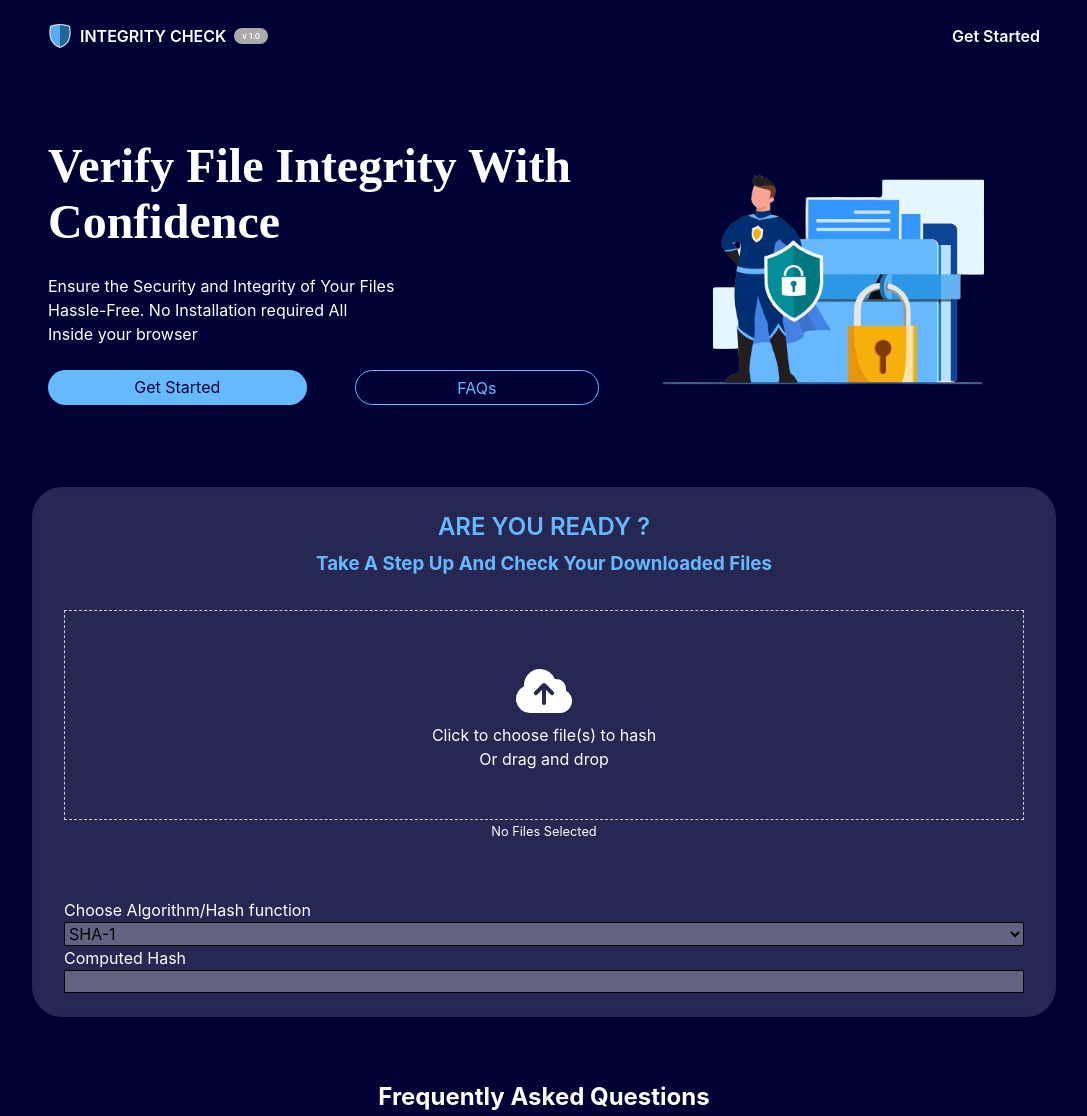
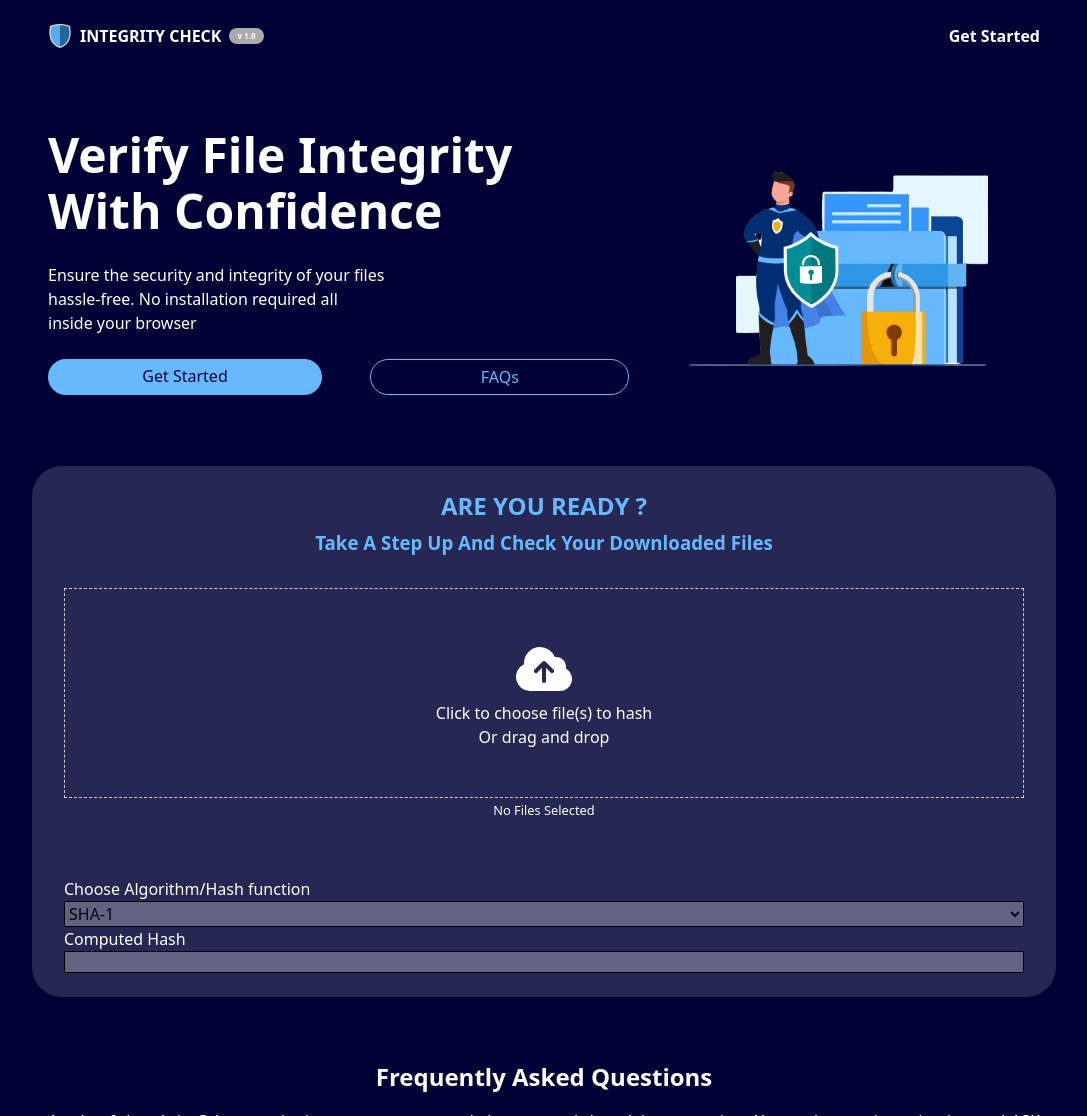
Before and after one commit to el-amine-404/integrity-checker, a plain HTML site: page index.html in a window 1280 px wide. Shown: the top 1116 px of the page, without its empty margins (96-1183 px from the left). Drawn offline with Linux system fonts and the light colour scheme.

Commit message:
correct use of text-transform property and fix font-family and font-weight for some elements

```diff
--- a/assets/styles/style.css
+++ b/assets/styles/style.css
@@ -55,9 +55,13 @@ body {
   background-color: var(--clr-dark);
   color: var(--clr-light);
   /* I went from using web fonts to self hosting to using system fonts 🤣 all for better loading speed. */
+  /* SOURCE: vscode auto completion 😇 */
   /* font-family: system-ui, -apple-system, BlinkMacSystemFont, 'Segoe UI', Roboto, Oxygen, Ubuntu, Cantarell, 'Open Sans', 'Helvetica Neue', sans-serif; */
   /* SOURCE: https://systemfontstack.com/ */
-  font-family: -apple-system, BlinkMacSystemFont, avenir next, avenir, segoe ui, helvetica neue, helvetica, Cantarell, Ubuntu, roboto, noto, arial, sans-serif;
+  /* font-family: -apple-system, BlinkMacSystemFont, avenir next, avenir, segoe ui, helvetica neue, helvetica, Cantarell, Ubuntu, roboto, noto, arial, sans-serif; */
+  /* SOURCE: https://modernfontstacks.com/ */
+  font-family: system-ui, sans-serif;
+  font-weight: normal;
 }
 
 /* || UTILITIES */
@@ -97,7 +101,6 @@ body {
 
 /* || Blocks */
 /* aka components */
-
 
 /*
 =====
@@ -200,8 +203,8 @@ BLOCK: hero
 
 .hero__title {
   font-size: 3rem;
-  font-family: 'Outfit';
   font-weight: 600;
+  text-transform: capitalize;
 }
 
 .hero__wrapper-buttons {
@@ -209,26 +212,26 @@ BLOCK: hero
   gap: 3rem;
 }
 
+.hero__btn {
+  border-radius: 50px;
+  flex-grow: 1;
+  font-weight: 500;
+  padding: 0.3rem 0;
+  text-align: center;
+  width: min-content;
+}
+
 .hero__btn--fill {
   background-color: var(--clr-blue);
   color: var(--clr-dark);
-  border-radius: 50px;
-  flex-grow: 1;
-  text-align: center;
-  width: min-content;
-  padding: 0.3rem 0;
+  text-transform: capitalize;
 }
 
 .hero__btn--ghost {
   background-color: var(--clr-dark);
   color: var(--clr-blue);
-  border-radius: 50px;
   border: 1px solid var(--clr-blue);
   transition-duration: 0.4s;
-  flex-grow: 1;
-  text-align: center;
-  width: min-content;
-  padding: 0.3rem 0;
 }
 
 .hero__btn--ghost:hover {
@@ -270,6 +273,7 @@ BLOCK: form
   font-weight: 600;
   text-align: center;
   margin-bottom: 0.5rem;
+  text-transform: uppercase;
 }
 
 .form__sub-title {
@@ -277,6 +281,7 @@ BLOCK: form
   text-align: center;
   margin-bottom: 2rem;
   color: var(--clr-blue);
+  text-transform: capitalize;
 }
 
 .visually-hidden {
@@ -409,6 +414,7 @@ BLOCK: form
 
 .faqs__title {
   text-align: center;
+  text-transform: capitalize;
 }
 
 .faqs__description {
--- a/index.html
+++ b/index.html
@@ -17,13 +17,13 @@
       <ul class="header__left-nav">
         <img class="header__icon" src="./assets/icons/favicon.svg" alt="Integrity checker icon" />
         <li class="header__link li">
-          <a class="a header__title" href="?">INTEGRITY CHECK</a>
+          <a class="a header__title" href="?">integrity check</a>
         </li>
         <p class="header__verion">v 1.0</p>
       </ul>
       <ul class="header__right-nav">
         <li class="header__link li">
-          <a class="a a--underline" href="#get-started">Get started</a>
+          <a class="a a--underline" href="#get-started">get started</a>
         </li>
       </ul>
     </nav>
@@ -32,15 +32,15 @@
   <main>
     <section class="hero container">
       <div class="hero__wrapper-title-desc-btn">
-        <h1 class="hero__title">Verify File Integrity With Confidence</h1>
+        <h1 class="hero__title">verify file integrity with confidence</h1>
         <p class="hero__description">
-          Ensure the Security and Integrity of Your Files <br />Hassle-Free.
-          No Installation required All<br />
-          Inside your browser
+          Ensure the security and integrity of your files <br />hassle-free.
+          No installation required all<br />
+          inside your browser
         </p>
         <div class="hero__wrapper-buttons">
-          <a class="a hero__btn--fill" href="#get-started">Get Started</a>
-          <a class="a hero__btn--ghost" href="#faqs">FAQs</a>
+          <a class="a hero__btn hero__btn--fill" href="#get-started">get started</a>
+          <a class="a hero__btn hero__btn--ghost" href="#faqs">FAQs</a>
         </div>
       </div>
       <div>
@@ -49,8 +49,8 @@
     </section>
 
     <section id="get-started" class="form container">
-      <h2 class="form__element form__title">ARE YOU READY ?</h2>
-      <h3 class="form__element form__sub-title">Take A Step Up And Check Your Downloaded Files</h3>
+      <h2 class="form__element form__title">are you ready ?</h2>
+      <h3 class="form__element form__sub-title">take a step up and check your downloaded files</h3>
       <label class="form__element form__wrapper-drop-zone" id="form__wrapper-drop-zone" for="form__input-file">
         <svg xmlns="http://www.w3.org/2000/svg" viewBox="0 0 24 24" fill="currentColor" class="w-6 h-6 form__drop-zone-icon">
           <path fill-rule="evenodd" d="M10.5 3.75a6 6 0 0 0-5.98 6.496A5.25 5.25 0 0 0 6.75 20.25H18a4.5 4.5 0 0 0 2.206-8.423 3.75 3.75 0 0 0-4.133-4.303A6.001 6.001 0 0 0 10.5 3.75Zm2.03 5.47a.75.75 0 0 0-1.06 0l-3 3a.75.75 0 1 0 1.06 1.06l1.72-1.72v4.94a.75.75 0 0 0 1.5 0v-4.94l1.72 1.72a.75.75 0 1 0 1.06-1.06l-3-3Z" clip-rule="evenodd" />
@@ -76,7 +76,7 @@
     </section>
 
     <section id="faqs" class="faqs container">
-      <h2 class="faqs__title">Frequently Asked Questions</h2>
+      <h2 class="faqs__title">frequently asked questions</h2>
 
       <p class="faqs__description">
         A rule of thumb in Cybersecurity is to never trust a website or a tool
@@ -125,7 +125,7 @@
       </details>
 
       <details  class="faqs__details">
-        <summary class="faqs__summary">why should i check my download file integrity ?</summary>
+        <summary class="faqs__summary">Why should i check my download file integrity ?</summary>
 
           <ul class="faqs__wrapper-answers">
             <li class="faqs__answer">
```
